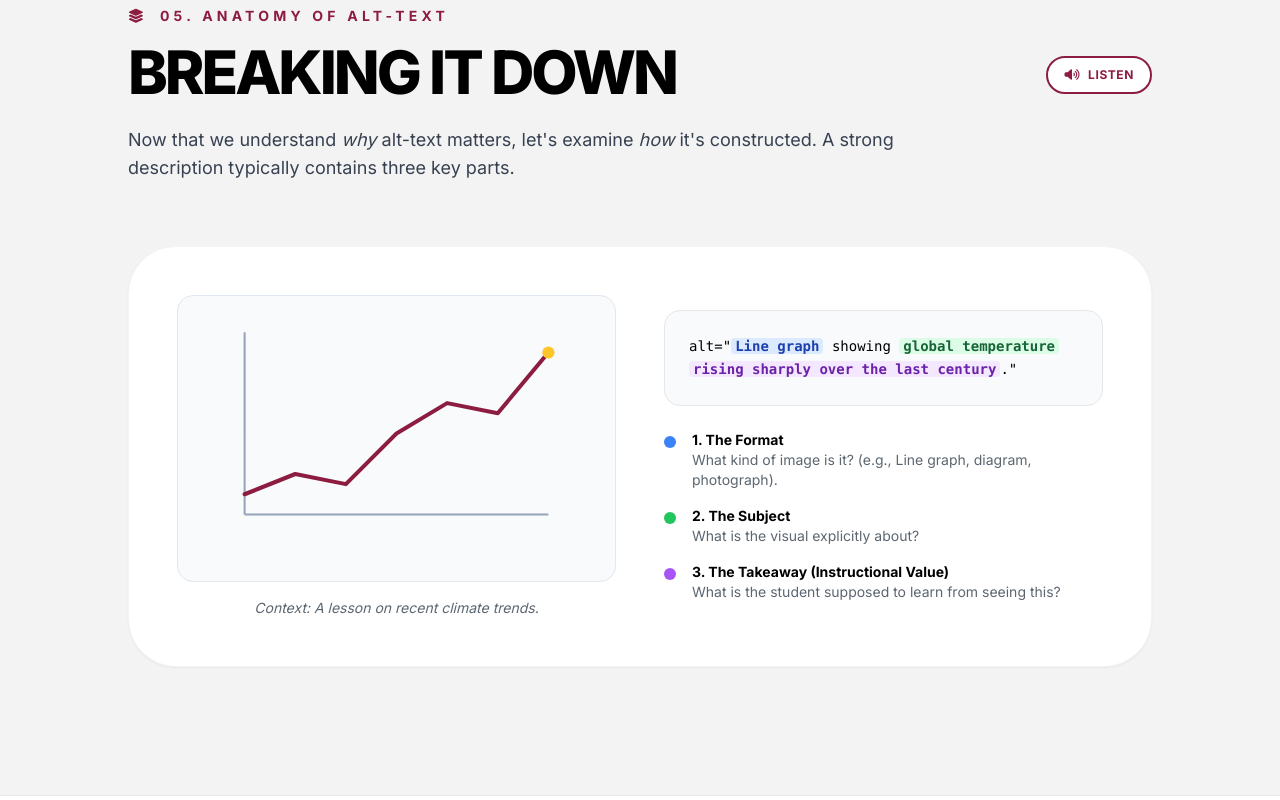
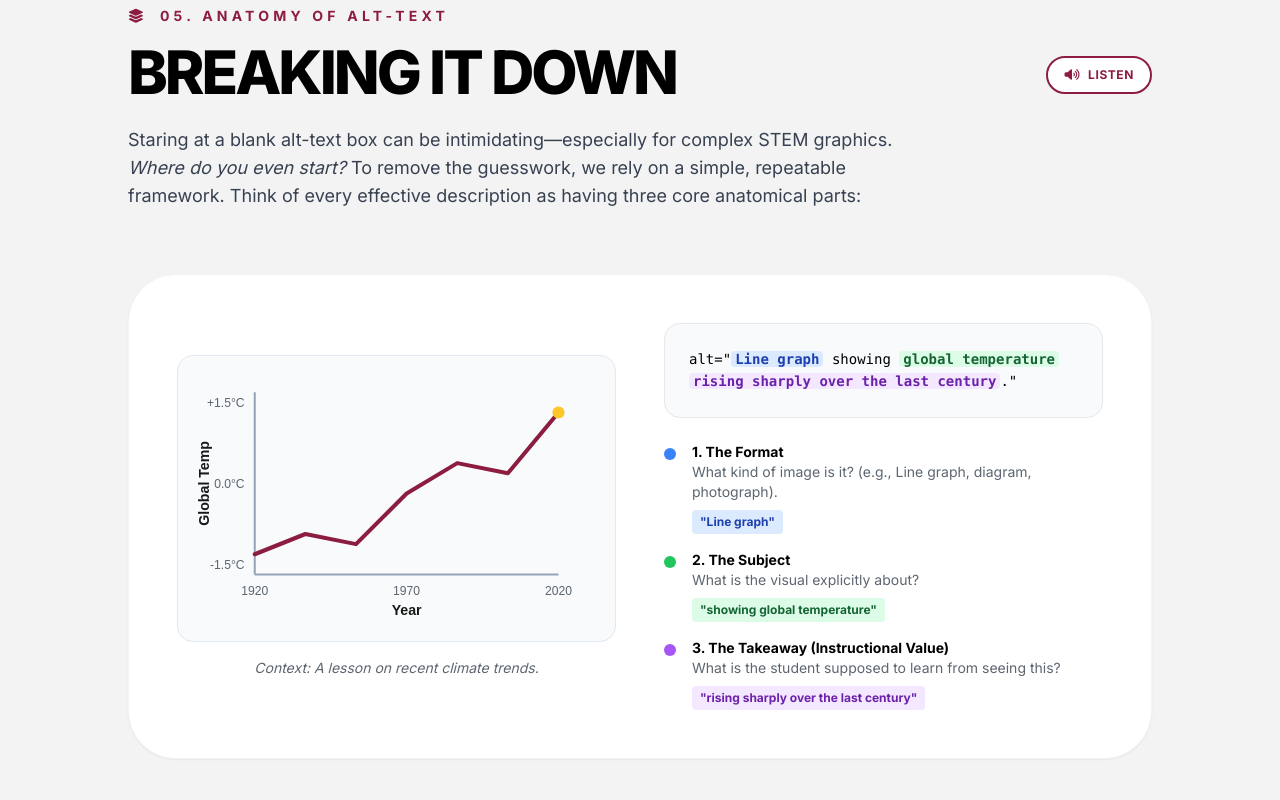
Before and after one commit to HappyDoomScroll/accessibility-course, a plain HTML site: page index.html in a window 1280 px wide. Shown: the part 5660-6460 px from the top of the page. Drawn offline with nearby package versions, Linux system fonts and the light colour scheme.

Commit message:
Update index.html

```diff
--- a/index.html
+++ b/index.html
@@ -319,9 +319,9 @@
                 <h2 class="text-sm font-bold text-asu-maroon uppercase tracking-[0.3em] mb-4 flex items-center gap-3"><i class="fa-solid fa-layer-group"></i> 05. Anatomy of Alt-Text</h2>
                 <div class="flex flex-col md:flex-row md:items-end gap-6 justify-between">
                     <h3 class="text-5xl md:text-6xl font-extrabold text-black tracking-tighter uppercase leading-[0.9] m-0">Breaking It Down</h3>
-                    <button onclick="playTTS('A strong alt-text description typically contains three key parts: the format of the image, the subject, and the instructional takeaway.', this)" class="btn-listen shrink-0 mb-2"><i class="fa-solid fa-volume-up"></i> Listen</button>
+                    <button onclick="playTTS('Staring at a blank alt-text box can be intimidating. To make it easier, we use a simple framework. Every effective description has three core anatomical parts: the format, the subject, and the takeaway.', this)" class="btn-listen shrink-0 mb-2"><i class="fa-solid fa-volume-up"></i> Listen</button>
                 </div>
-                <p class="mt-6 text-lg text-gray-700 max-w-3xl m-0 font-sans">Now that we understand <em>why</em> alt-text matters, let's examine <em>how</em> it's constructed. A strong description typically contains three key parts.</p>
+                <p class="mt-6 text-lg text-gray-700 max-w-3xl m-0 font-sans">Staring at a blank alt-text box can be intimidating—especially for complex STEM graphics. <em>Where do you even start?</em> To remove the guesswork, we rely on a simple, repeatable framework. Think of every effective description as having three core anatomical parts:</p>
             </div>
 
             <div class="bg-white rounded-[3rem] p-8 md:p-12 shadow-sm border border-gray-100 flex flex-col lg:flex-row gap-12 items-center">
@@ -329,10 +329,29 @@
                 <div class="w-full lg:w-1/2">
                     <div class="case-img-container h-auto min-h-[250px] mb-0 bg-[#f8fafc]">
                         <svg viewBox="0 0 400 250" class="w-full h-auto p-4">
-                            <line x1="50" y1="200" x2="350" y2="200" stroke="#94a3b8" stroke-width="2"/>
-                            <line x1="50" y1="200" x2="50" y2="20" stroke="#94a3b8" stroke-width="2"/>
-                            <path d="M50 180 L100 160 L150 170 L200 120 L250 90 L300 100 L350 40" fill="none" stroke="#8C1D40" stroke-width="4" stroke-linecap="round" stroke-linejoin="round"/>
-                            <circle cx="350" cy="40" r="6" fill="#FFC627" />
+                            <!-- Axes -->
+                            <line x1="60" y1="200" x2="360" y2="200" stroke="#94a3b8" stroke-width="2"/>
+                            <line x1="60" y1="200" x2="60" y2="20" stroke="#94a3b8" stroke-width="2"/>
+
+                            <!-- Y-axis labels -->
+                            <text x="50" y="35" font-family="sans-serif" font-size="12" fill="#5C6670" text-anchor="end">+1.5&deg;C</text>
+                            <text x="50" y="115" font-family="sans-serif" font-size="12" fill="#5C6670" text-anchor="end">0.0&deg;C</text>
+                            <text x="50" y="195" font-family="sans-serif" font-size="12" fill="#5C6670" text-anchor="end">-1.5&deg;C</text>
+
+                            <!-- Y-axis title -->
+                            <text x="-110" y="15" font-family="sans-serif" font-size="14" font-weight="bold" fill="#191919" transform="rotate(-90)" text-anchor="middle">Global Temp</text>
+
+                            <!-- X-axis labels -->
+                            <text x="60" y="220" font-family="sans-serif" font-size="12" fill="#5C6670" text-anchor="middle">1920</text>
+                            <text x="210" y="220" font-family="sans-serif" font-size="12" fill="#5C6670" text-anchor="middle">1970</text>
+                            <text x="360" y="220" font-family="sans-serif" font-size="12" fill="#5C6670" text-anchor="middle">2020</text>
+
+                            <!-- X-axis title -->
+                            <text x="210" y="240" font-family="sans-serif" font-size="14" font-weight="bold" fill="#191919" text-anchor="middle">Year</text>
+
+                            <!-- Data Line -->
+                            <path d="M60 180 L110 160 L160 170 L210 120 L260 90 L310 100 L360 40" fill="none" stroke="#8C1D40" stroke-width="4" stroke-linecap="round" stroke-linejoin="round"/>
+                            <circle cx="360" cy="40" r="6" fill="#FFC627" />
                         </svg>
                     </div>
                     <p class="text-sm text-asu-gray italic mt-4 text-center m-0">Context: A lesson on recent climate trends.</p>
@@ -352,6 +371,7 @@
                             <div>
                                 <p class="font-bold text-sm text-black m-0">1. The Format</p>
                                 <p class="text-sm text-asu-gray m-0">What kind of image is it? (e.g., Line graph, diagram, photograph).</p>
+                                <p class="text-xs font-bold text-blue-800 bg-blue-100 px-2 py-1 rounded mt-2 inline-block">"Line graph"</p>
                             </div>
                         </div>
                         <div class="flex items-start gap-4">
@@ -359,6 +379,7 @@
                             <div>
                                 <p class="font-bold text-sm text-black m-0">2. The Subject</p>
                                 <p class="text-sm text-asu-gray m-0">What is the visual explicitly about?</p>
+                                <p class="text-xs font-bold text-green-800 bg-green-100 px-2 py-1 rounded mt-2 inline-block">"showing global temperature"</p>
                             </div>
                         </div>
                         <div class="flex items-start gap-4">
@@ -366,6 +387,7 @@
                             <div>
                                 <p class="font-bold text-sm text-black m-0">3. The Takeaway (Instructional Value)</p>
                                 <p class="text-sm text-asu-gray m-0">What is the student supposed to learn from seeing this?</p>
+                                <p class="text-xs font-bold text-purple-800 bg-purple-100 px-2 py-1 rounded mt-2 inline-block">"rising sharply over the last century"</p>
                             </div>
                         </div>
                     </div>
```
